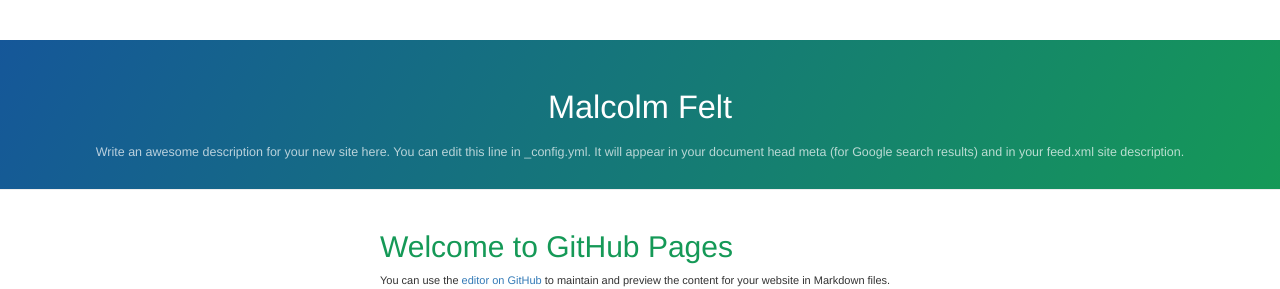
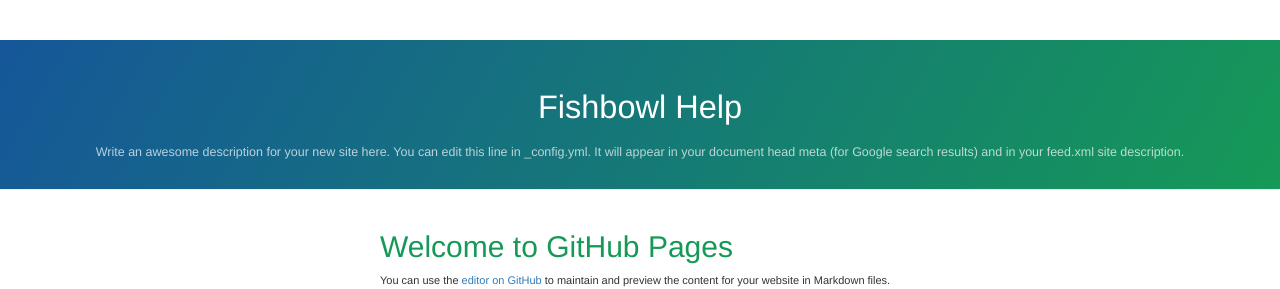
Before and after one commit to mfelt/mfelt.github.io, a Jekyll site: the page built from index.md, in a window 1280 px wide. Shown: the top 289 px of the page. Built offline with Jekyll 4.4.1, drawn with Linux system fonts in a browser that asks for light colours; our own code applies the rules of GitHub Pages for plain Markdown files.

Commit message:
Update _config.yml

```diff
--- a/_config.yml
+++ b/_config.yml
@@ -1,4 +1,4 @@
-title: Malcolm Felt
+title: Fishbowl Help
 email: pilotemt963@gmail.com
 description: > # this means to ignore newlines until "baseurl:"
   Write an awesome description for your new site here. You can edit this
```
